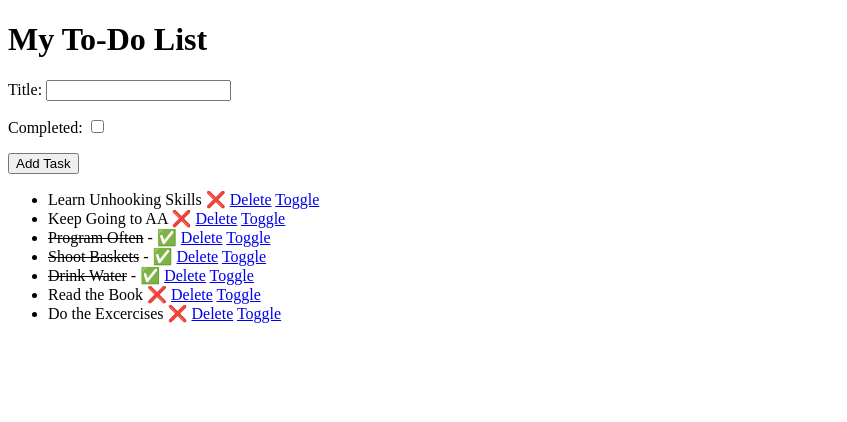
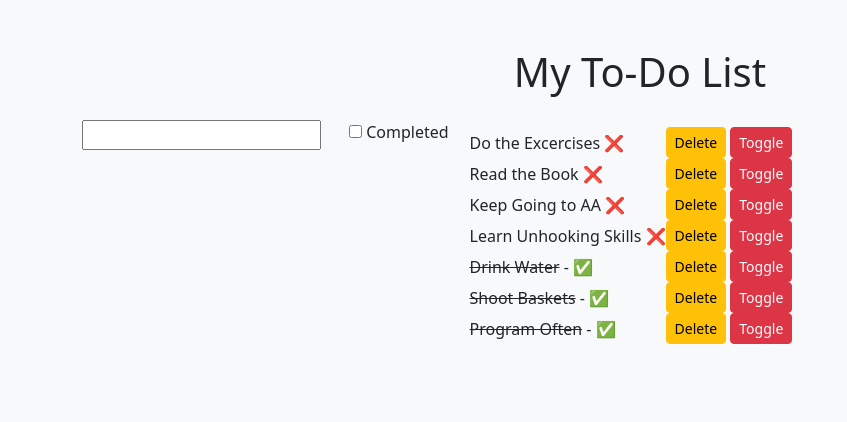
Before and after one commit to ablake-alt/todolist, a Django app: page / in a window 1280 px wide. Shown: the top 422 px of the page, without its empty margins (0-847 px from the left). Run offline with Django 5.2, Linux system fonts and the light colour scheme; data comes from the database, SQL or seed files in the repository; both versions use the stored data as it was after the commit.

Commit message:
ordered tasks by completion feature

```diff
--- a/todo/models.py
+++ b/todo/models.py
@@ -3,6 +3,8 @@ from django.db import models
 class Task(models.Model):
     title = models.CharField(max_length=200)
     completed = models.BooleanField(default=False)
+    created_at = models.DateTimeField(auto_now_add=True)
+    ordering = ['completed', '-created_at']
 
     def __str__(self):
         return self.title
--- a/todo/templates/todo/index.html
+++ b/todo/templates/todo/index.html
@@ -2,28 +2,45 @@
 <html>
 <head>
     <title>To-Do List</title>
+    <link href="https://cdn.jsdelivr.net/npm/bootstrap@5.3.0/dist/css/bootstrap.min.css" rel="stylesheet">
 </head>
-<body>
-    <h1>My To-Do List</h1>
+<body class="bg-light">
+<div class="container py-5">
+    <h1 class="text-center mb-4">My To-Do List</h1>
 
-    <form method="POST">
+    <form method="POST" class="mb-4">
         {% csrf_token %}
-        {{ form.as_p }}
-        <button type="submit">Add Task</button>
+	<div class="row g-2">
+		<div class="col-auto">
+        		{{ form.title }}
+        	</div>
+		<div class="col-auto form-check mt-2">
+			{{ form.completed }} <label class="form-check-label">Completed</label>
+		</div>
+		<div class="col-auto">
+			<button type="submit" class="btn btn-primary>Add Task</button>
+    		</div>
+	</div>
     </form>
 
-    <ul>
+    <ul class="list-group">
         {% for task in tasks %}
-            <li>
+            <li class="list-group-item d-flex justify-content-between align-items-center">
+	      <div>
 		{% if task.completed %}
                 	<strike>{{ task.title }}</strike> - ✅
 		{% else %}
 			{{ task.title }} ❌
 		{% endif %}
-                <a href="{% url 'delete_task' task.id %}">Delete</a>
-		<a href="{% url 'toggle_task' task.id %}">Toggle</a>
+	      </div>
+	      <div>
+                <a href="{% url 'delete_task' task.id %}" class="btn btn-sm btn-warning">Delete</a>
+		<a href="{% url 'toggle_task' task.id %}" class="btn btn-sm btn-danger">Toggle</a>
+	      </div>
             </li>
         {% endfor %}
     </ul>
+</div>
+<script src="https://cdn.jsdelivr.net/npm/bootstrap@5.3.0/dist/js/bootstrap.bundle.min.js"></script>
 </body>
 </html>
--- a/todo/views.py
+++ b/todo/views.py
@@ -3,7 +3,7 @@ from .models import Task
 from .forms import TaskForm
 
 def index(request):
-    tasks = Task.objects.all()
+    tasks = Task.objects.order_by('completed', '-created_at')
     form = TaskForm()
 
     if request.method == 'POST':
```
Also changed, not shown: db.sqlite3, todo/migrations/0002_task_created_at.py (added).
